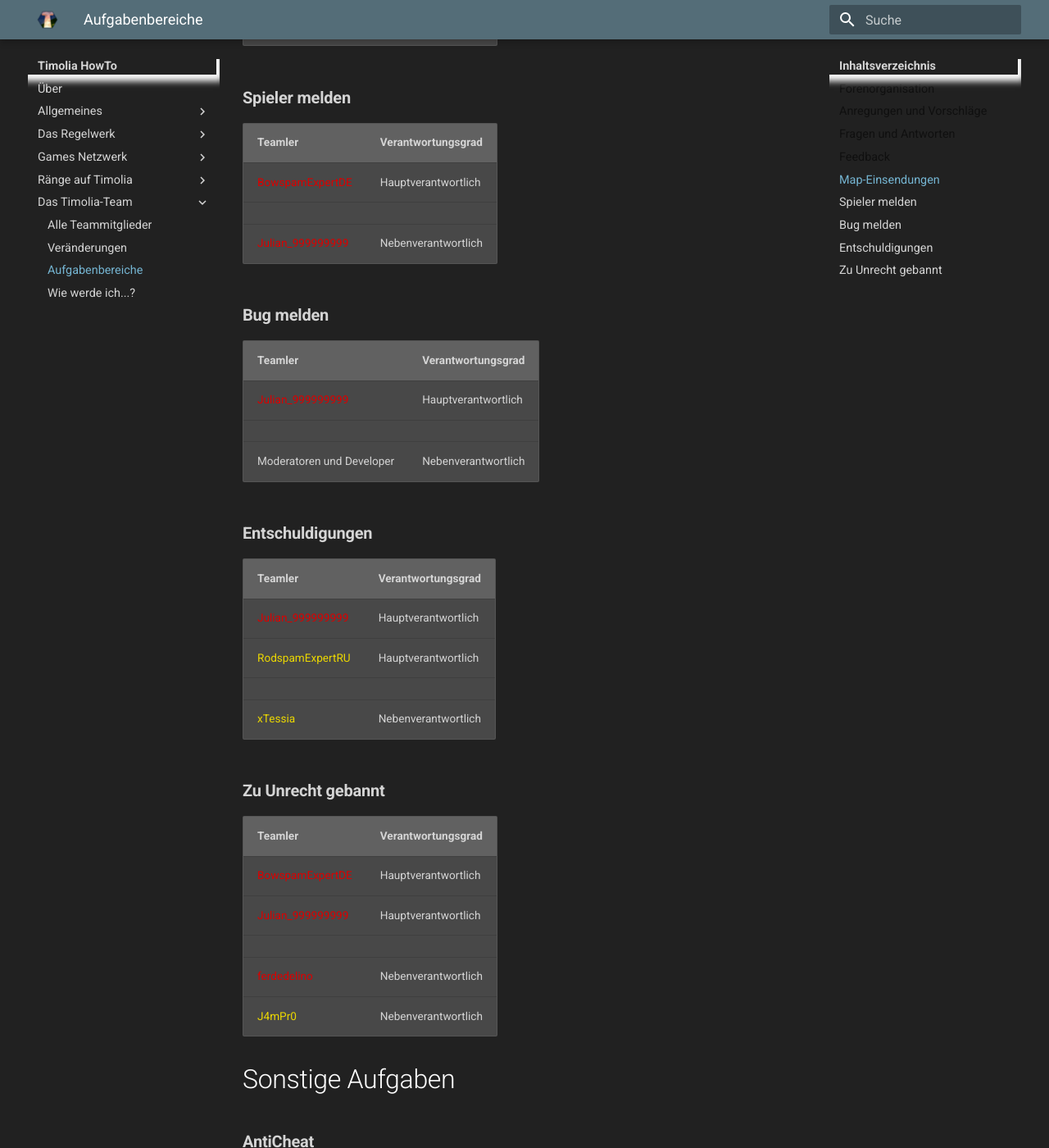
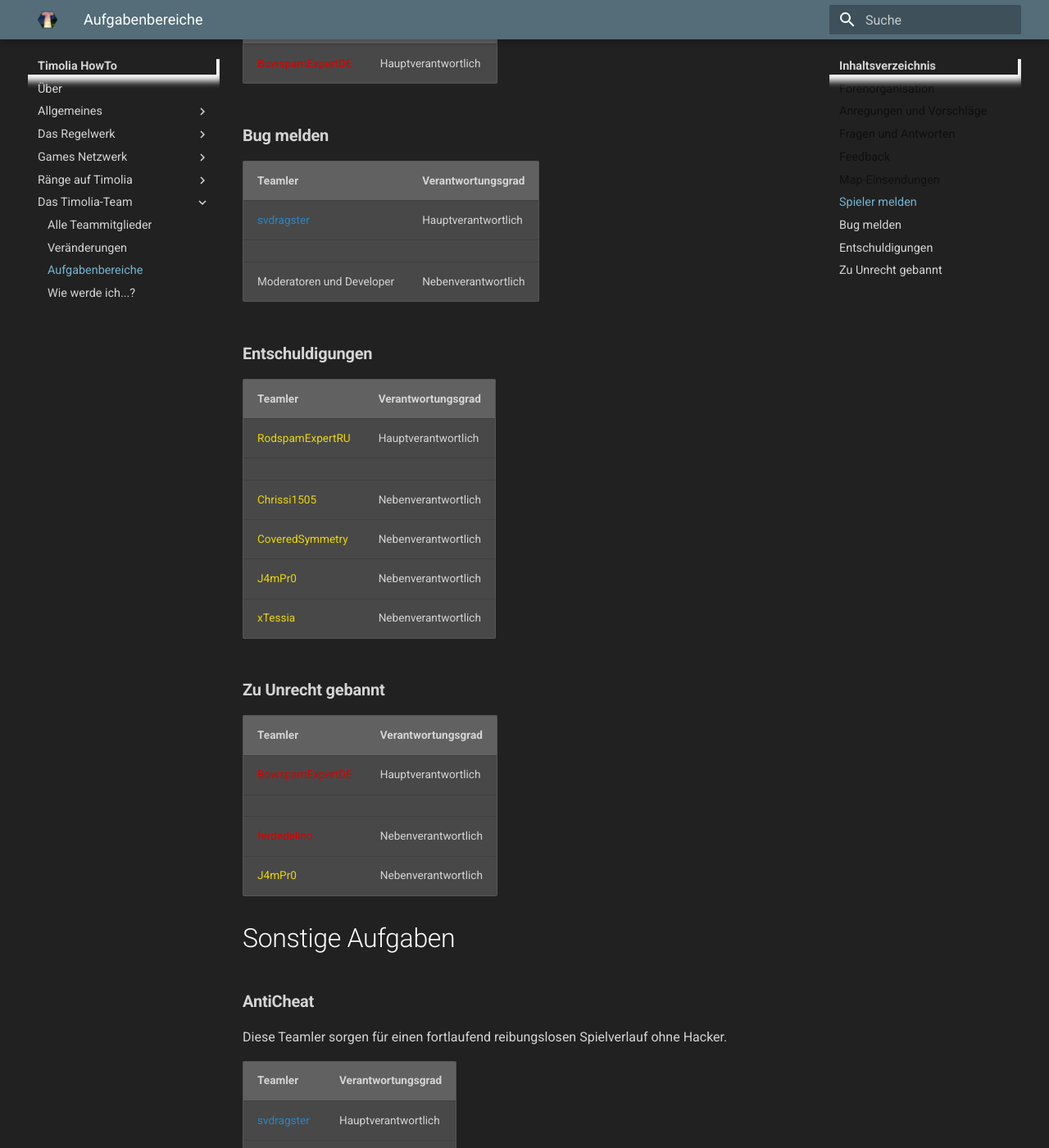
Before and after one commit to TimoliaDE/HowTo, an MkDocs documentation site: the page built from docs/team/responsibilities.md, in a window 1280 px wide and 1400 px high, scrolled down 1916 px. Shown: the whole window at 82% size. Built offline with MkDocs 1.6.1 and Material for MkDocs 9.7.7, drawn with Linux system fonts in a browser that asks for light colours; old or Windows-style settings are respelled for this version of MkDocs; some of the changed text lies outside the part shown.

Commit message:
Julian_9x9 Mod -> Native Expert, Pexa Sup -> Native, svdragster HV Bug melden & Bugs und Spielfehler, Chrissi1505 NV Entschuldigungen, CoveredSymmetry NV Entschuldigungen, J4mPr0 NV Entschuldigungen

```diff
--- a/docs/team/responsibilities.md
+++ b/docs/team/responsibilities.md
@@ -18,14 +18,12 @@ Die Verantwortlichen für die Forenorganisation kümmern sich sowohl um den Aufb
 | ------ | ------ |
 |<span class='administrator'>Lascona</span> | Hauptverantwortlich |
 | | |
-|<span class='moderator'>Julian_999999999</span> | Nebenverantwortlich |
 |<span class='supporter'>CoveredSymmetry</span> | Nebenverantwortlich |
 
 ### **Fragen und Antworten**
 
 | Teamler | Verantwortungsgrad |
 | ------ | ------ |
-|<span class='moderator'>Julian_999999999</span> | Hauptverantwortlich |
 |<span class='supporter'>CoveredSymmetry</span> | Hauptverantwortlich |
 | | |
 |<span class='administrator'>svdragster</span> | Nebenverantwortlich |
@@ -37,7 +35,6 @@ Die Verantwortlichen für die Forenorganisation kümmern sich sowohl um den Aufb
 |<span class='administrator'>Lascona</span> | Hauptverantwortlich |
 | | |
 |<span class='administrator'>svdragster</span> | Nebenverantwortlich |
-|<span class='moderator'>Julian_999999999</span> | Nebenverantwortlich |
 
 ### **Map-Einsendungen**
 | Teamler | Verantwortungsgrad |
@@ -53,30 +50,29 @@ Die Verantwortlichen für die Forenorganisation kümmern sich sowohl um den Aufb
 | Teamler | Verantwortungsgrad |
 | ------ | ------ |
 |<span class='moderator'>BowspamExpertDE</span> | Hauptverantwortlich |
-| | |
-|<span class='moderator'>Julian_999999999</span> | Nebenverantwortlich |
 
 
 ### **Bug melden**
 | Teamler | Verantwortungsgrad |
 | ------ | ------ |
-|<span class='moderator'>Julian_999999999</span> | Hauptverantwortlich |
+|<span class='administrator'>svdragster</span> | Hauptverantwortlich |
 | | |
 |Moderatoren und Developer| Nebenverantwortlich |
 
 ### **Entschuldigungen**
 | Teamler | Verantwortungsgrad |
 | ------ | ------ |
-|<span class='moderator'>Julian_999999999</span> | Hauptverantwortlich |
 |<span class='supporter'>RodspamExpertRU</span> | Hauptverantwortlich |
 | | |
+|<span class='supporter'>Chrissi1505</span> | Nebenverantwortlich |
+|<span class='supporter'>CoveredSymmetry</span> | Nebenverantwortlich |
+|<span class='supporter'>J4mPr0</span> | Nebenverantwortlich |
 |<span class='supporter'>xTessia</span> | Nebenverantwortlich |
 
 ### **Zu Unrecht gebannt**
 | Teamler | Verantwortungsgrad |
 | ------ | ------ |
 |<span class='moderator'>BowspamExpertDE</span> | Hauptverantwortlich |
-|<span class='moderator'>Julian_999999999</span> | Hauptverantwortlich |
 | | |
 |<span class='moderator'>ferdedelino</span> | Nebenverantwortlich |
 |<span class='supporter'>J4mPr0</span> | Nebenverantwortlich |
@@ -96,7 +92,7 @@ Bei jeglichen Fehlern in den Diensten von Timolia kümmert sich dieser Teamler d
 
 | Teamler | Verantwortungsgrad |
 | ------ | ------ |
-|<span class='moderator'>Julian_999999999</span> | Hauptverantwortlich |
+|<span class='administrator'>svdragster</span> | Hauptverantwortlich |
 
 ### **Baufehler**
 Bei jeglichen Baufehlern auf den Maps von Timolia kümmern sich diese Teamler darum, dass die Bugs behoben werden.
@@ -116,7 +112,6 @@ Wenn es wieder daran geht, neue Supporter in unsere Reihen zu holen, kümmern si
 | ------ | ------ |
 |<span class='administrator'>Lascona</span> | Hauptverantwortlich |
 |<span class='moderator'>ferdedelino</span> | Hauptverantwortlich |
-|<span class='moderator'>Julian_999999999</span> | Hauptverantwortlich |
 |<span class='moderator'>NameIsTaken</span> | Hauptverantwortlich |
 
 ### **Timolia HowTo**
@@ -124,7 +119,6 @@ Diese Teamler kümmern sich um's Aktualisieren und Erstellen des HowTos Timolias
 
 | Teamler | Verantwortungsgrad |
 | ------ | ------ |
-|<span class='moderator'>Julian_999999999</span> | Hauptverantwortlich |
 |<span class='moderator'>physanus</span> | Hauptverantwortlich |
 
 ### **Social-Media**
@@ -149,7 +143,6 @@ Der TeamSpeak von Timolia ist unter ts.timolia.de zu erreichen. Er wird betreut
 | ------ | ------ |
 |<span class='developer'>MCelements</span> | Hauptverantwortlich |
 | | |
-|<span class='moderator'>Julian_999999999</span> | Nebenverantwortlich |
 |<span class='moderator'>medicoo</span> | Nebenverantwortlich |
 |<span class='moderator'>physanus</span> | Nebenverantwortlich |
 |<span class='supporter'>xTessia</span> | Nebenverantwortlich |
@@ -163,7 +156,6 @@ Der Community-Discord von Timolia ist unter [https://timolia.de/discord](https:/
 | | |
 |<span class='administrator'>Lascona</span> | Nebenverantwortlich |
 |<span class='moderator'>ferdedelino</span> | Nebenverantwortlich |
-|<span class='moderator'>Julian_999999999</span> | Nebenverantwortlich |
 |<span class='supporter'>Chrissi1505</span> | Nebenverantwortlich |
 
 ### **Timolia Turnier Organisation**
```
Also changed, not shown: docs/team/changes.md (+2 -0 lines), docs/team/members.md (+5 -13 lines).
